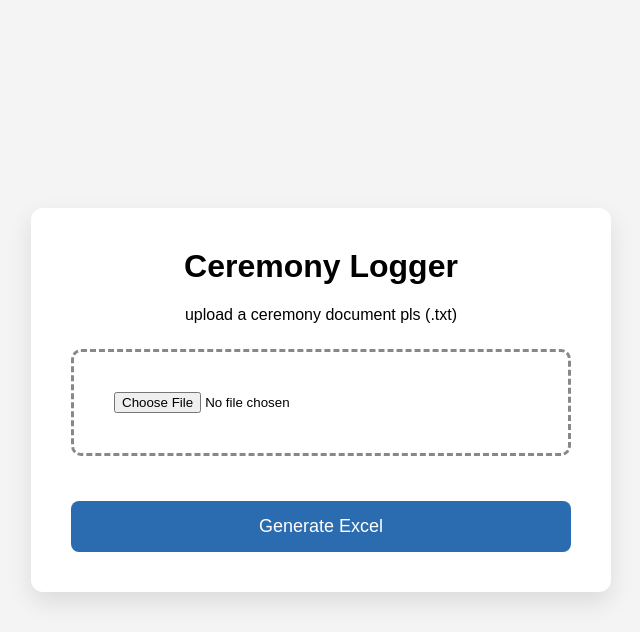
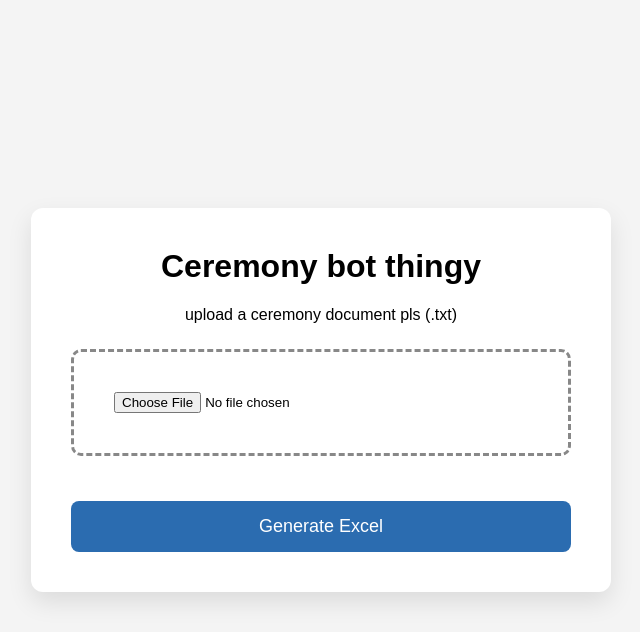
Before and after one commit to Cosmin127/Ceremony-bot, a Flask app: page / in a window 1280 px wide. Shown: the top 632 px of the page, without its empty margins (319-959 px from the left). Run offline with Flask 3, Linux system fonts and the light colour scheme.

Commit message:
Update header text from 'Ceremony Logger' to 'Ceremony bot thingy'

```diff
--- a/templates/index.html
+++ b/templates/index.html
@@ -93,7 +93,7 @@
 
 <div class="container">
 
-    <h1>Ceremony Logger</h1>
+    <h1>Ceremony bot thingy</h1>
 
     <p>
         upload a ceremony document pls (.txt)
```
